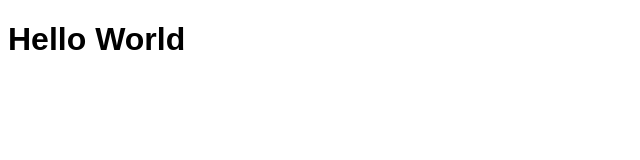
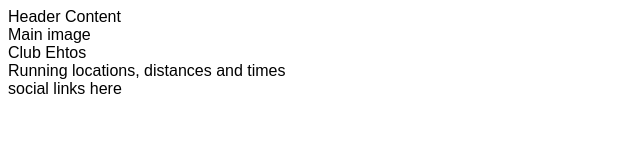
Before and after one commit to anthonyjn08/love-running, a plain HTML site: page index.html in a window 1280 px wide. Shown: the whole page, without its empty margins (0-640 px from the left). Drawn offline with Linux system fonts and the light colour scheme.

Commit message:
Add core structure for home page

```diff
--- a/index.html
+++ b/index.html
@@ -11,6 +11,18 @@
     <title>Love Running</title>
 </head>
 <body>
-    <h1>Hello World</h1>
+    <header>Header Content</header>
+    <section>
+        Main image
+    </section>
+    <section>
+        Club Ehtos
+    </section>
+    <section>
+        Running locations, distances and times
+    </section>
+    <footer>
+        social links here
+    </footer>
 </body>
 </html>
```
